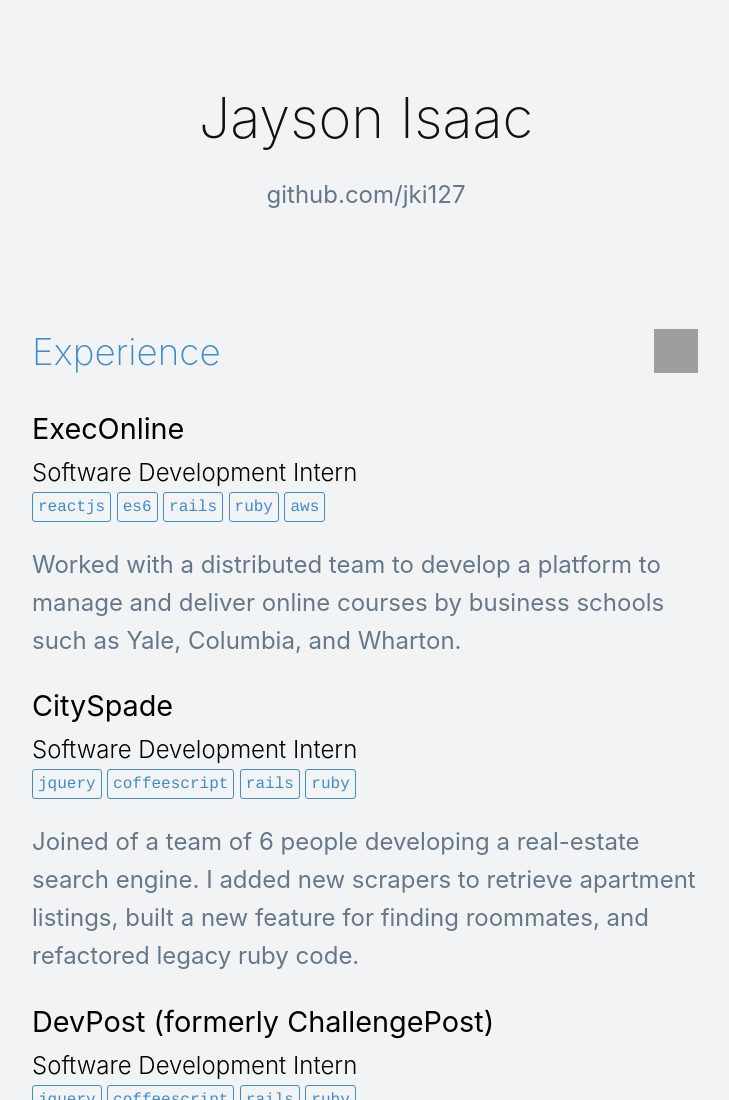
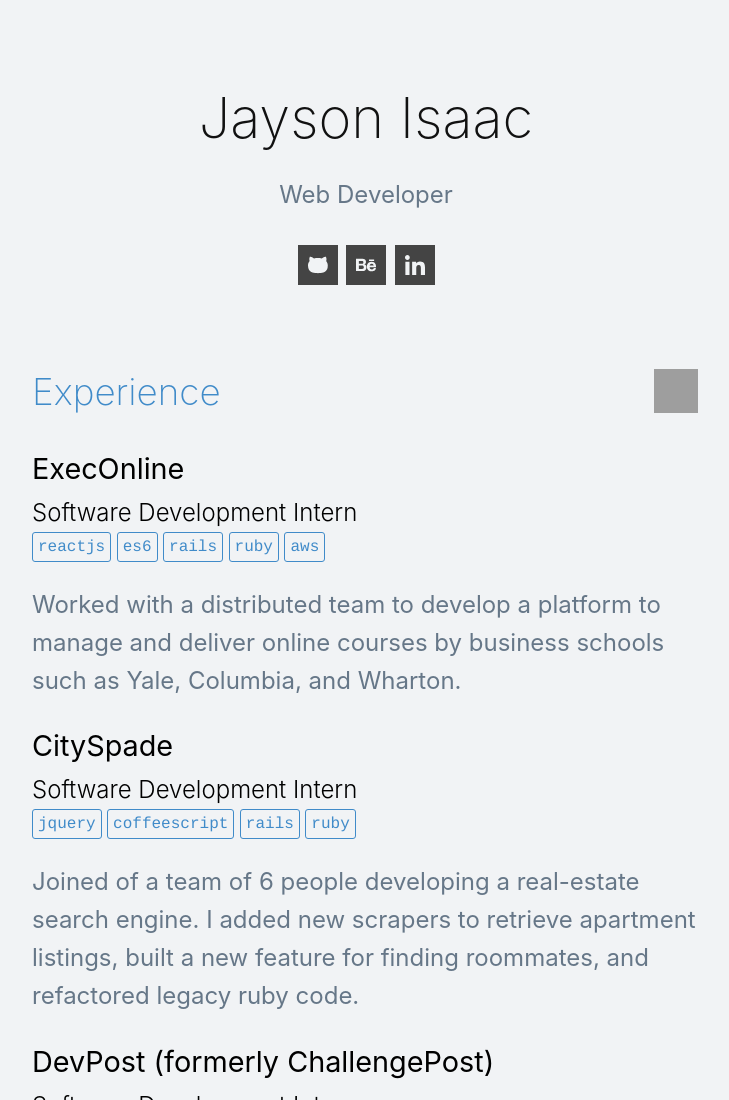
Before and after one commit to jki127/jki127.github.io, a plain HTML site: page index.html in a window 1280 px wide. Shown: the top 1100 px of the page, without its empty margins (274-1003 px from the left). Drawn offline with Linux system fonts and the light colour scheme; grey boxes are pictures that could not be loaded.

Commit message:
Add new social icons

```diff
--- a/index.html
+++ b/index.html
@@ -8,17 +8,17 @@
     <meta charset="utf-8">
     <title>Jayson Isaac</title>
     <!-- Search Engine -->
-    <meta name="description" content="Software Developer">
+    <meta name="description" content="Web Developer">
     <!-- Schema.org for Google -->
     <meta itemprop="name" content="Jayson Isaac">
-    <meta itemprop="description" content="Software Developer">
+    <meta itemprop="description" content="Web Developer">
     <!-- Twitter -->
     <meta name="twitter:card" content="summary">
     <meta name="twitter:title" content="Jayson Isaac">
-    <meta name="twitter:description" content="Software Developer">
+    <meta name="twitter:description" content="Web Developer">
     <!-- Open Graph general (Facebook, Pinterest & Google+) -->
     <meta name="og:title" content="Jayson Isaac">
-    <meta name="og:description" content="Software Developer">
+    <meta name="og:description" content="Web Developer">
     <meta name="og:url" content="https://jki127.github.io">
     <meta name="og:site_name" content="Jayson Isaac">
     <meta name="og:type" content="website">
@@ -49,8 +49,19 @@
   <body>
     <div class="center-content">
       <h1 class="top-heading text-center">Jayson Isaac</h1>
-      <div class="summary"><a href="https://github.com/jki127" target="_blank">github.com/jki127</a></div>
+      <div class="summary">Web Developer</div>
 
+      <div class="social-links">
+        <a href="https://github.com/jki127" target="_blank">
+          <img src="icons/github.svg" alt="GitHub" />
+        </a>
+        <a href="https://behance.com/jki127" target="_blank">
+          <img src="icons/behance.svg" alt="Behance" />
+        </a>
+        <a href="https://linkedin.com/in/jaysonisaac" target="_blank">
+          <img src="icons/linkedin.svg" alt="LinkedIn" />
+        </a>
+      </div>
       <a href="#experience" name="experience">
         <h2>
           Experience<i class="twa twa-hammer-and-wrench"></i>
--- a/main.css
+++ b/main.css
@@ -69,16 +69,22 @@
   font-size: 1.5rem;
   font-weight: normal;
   text-align: center;
-  margin-bottom: 5em;
-}
-
-.summary a {
-  text-decoration: none;
+  margin-bottom: 1.5em;
   color: #667788;
 }
 
-.summary a:hover {
-  text-decoration: underline;
+.social-links {
+  text-align: center;
+  margin-bottom: 5em;
+}
+.social-links a {
+  text-decoration: none;
+  margin: 0 2px;
+}
+
+.social-links img {
+  height: 40px;
+  width: 40px;
 }
 
 .text-center {
```
Also changed, not shown: icons/behance.svg (added), icons/github.svg (added), icons/linkedin.svg (added), 1 other file.
